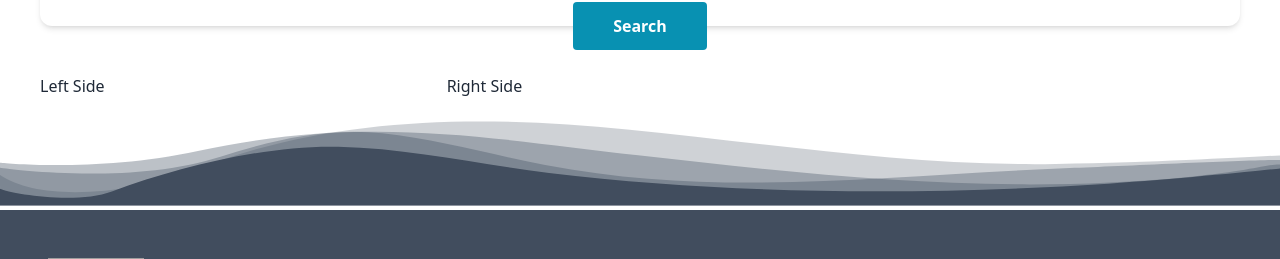
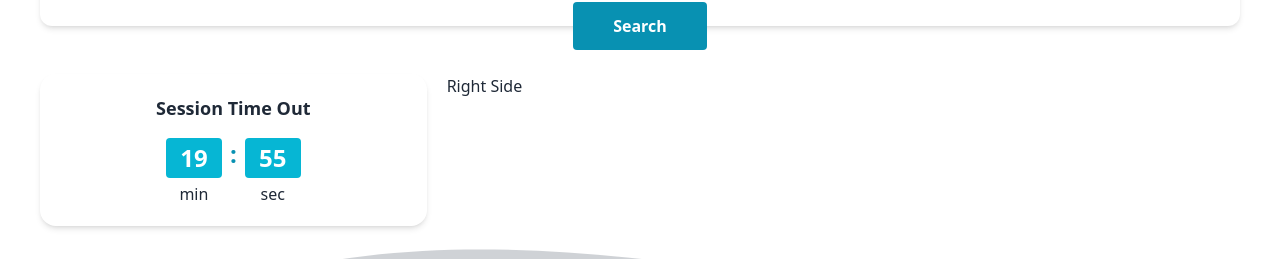
Before and after one commit to druvodev/airbliss, a React (Vite) app in the folder client-side/: page /flights in a window 1280 px wide. Shown: the part 288-547 px from the top of the page. Built offline with nearby package versions, Linux system fonts and the light colour scheme; no server answers; grey boxes are pictures that could not be loaded.

Commit message:
Create countdown timer

```diff
--- /dev/null
+++ b/client-side/src/Components/CountdownTimer/CountdownTimer.jsx
@@ -0,0 +1,44 @@
+import { useEffect, useState } from "react";
+
+const CountdownTimer = () => {
+  const [remainingTime, setRemainingTime] = useState(20 * 60);
+
+  useEffect(() => {
+    const timerInterval = setInterval(() => {
+      if (remainingTime > 0) {
+        setRemainingTime((prevTime) => prevTime - 1);
+      }
+    }, 1000);
+
+    return () => {
+      clearInterval(timerInterval);
+    };
+  }, [remainingTime]);
+
+  const minutes = Math.floor(remainingTime / 60);
+  const seconds = remainingTime % 60;
+
+  return (
+    <div className="p-5 grid justify-center">
+      <p className="text-lg font-semibold mb-4">Session Time Out</p>
+      <div className="flex justify-center gap-2">
+        <div className="text-center">
+          <div className="py-1 w-14 bg-cyan-500 text-white text-2xl font-semibold rounded">
+            {minutes < 10 ? `0${minutes}` : minutes}
+          </div>
+          <p className="mt-1">min</p>
+        </div>{" "}
+        <div className="text-cyan-600 text-2xl font-semibold">:</div>
+        {""}
+        <div className="text-center">
+          <div className="py-1 w-14 bg-cyan-500 text-white text-2xl font-semibold rounded">
+            {seconds < 10 ? `0${seconds}` : seconds}
+          </div>
+          <p className="mt-1">sec</p>
+        </div>
+      </div>
+    </div>
+  );
+};
+
+export default CountdownTimer;
--- a/client-side/src/pages/Flights/ResultsFilter/ResultsFilter.jsx
+++ b/client-side/src/pages/Flights/ResultsFilter/ResultsFilter.jsx
@@ -1,5 +1,13 @@
+import CountdownTimer from "../../../Components/CountdownTimer/CountdownTimer";
+
 const ResultsFilter = () => {
-  return <div>Left Side</div>;
+  return (
+    <div className="rounded-2xl shadow-md">
+      <div>
+        <CountdownTimer />
+      </div>
+    </div>
+  );
 };
 
 export default ResultsFilter;
```
